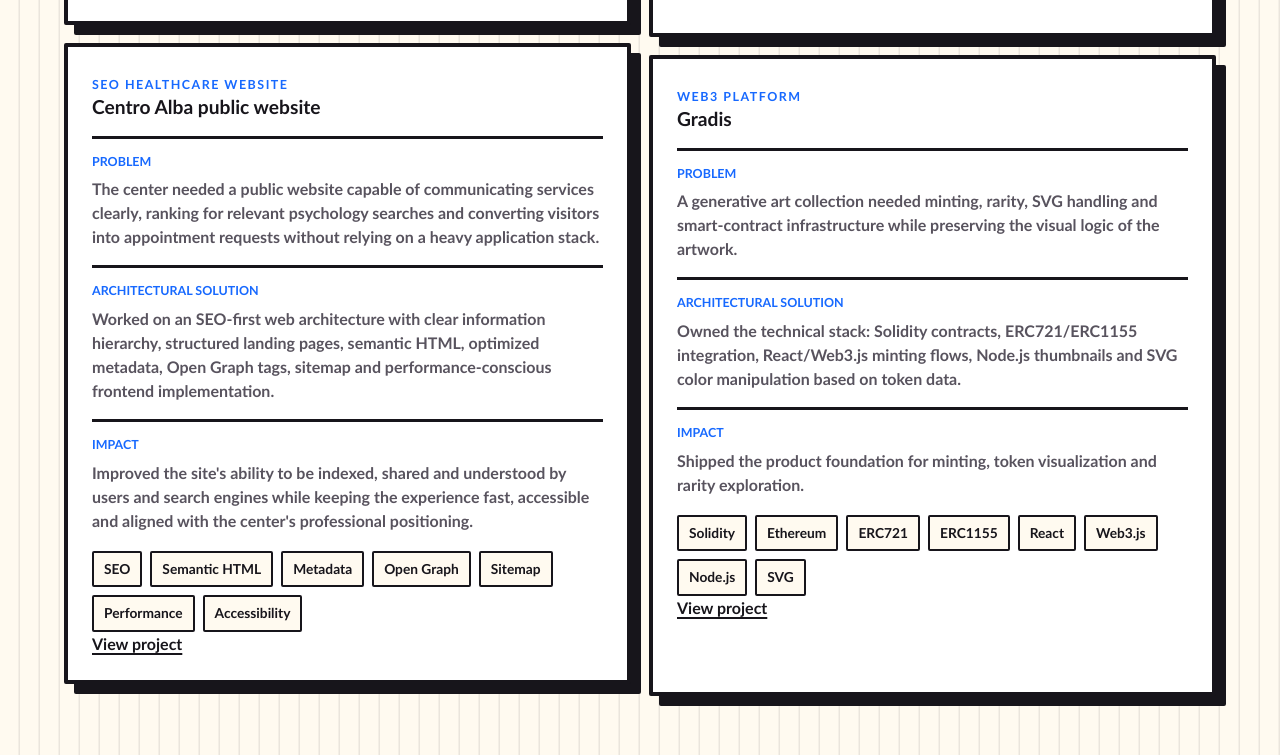
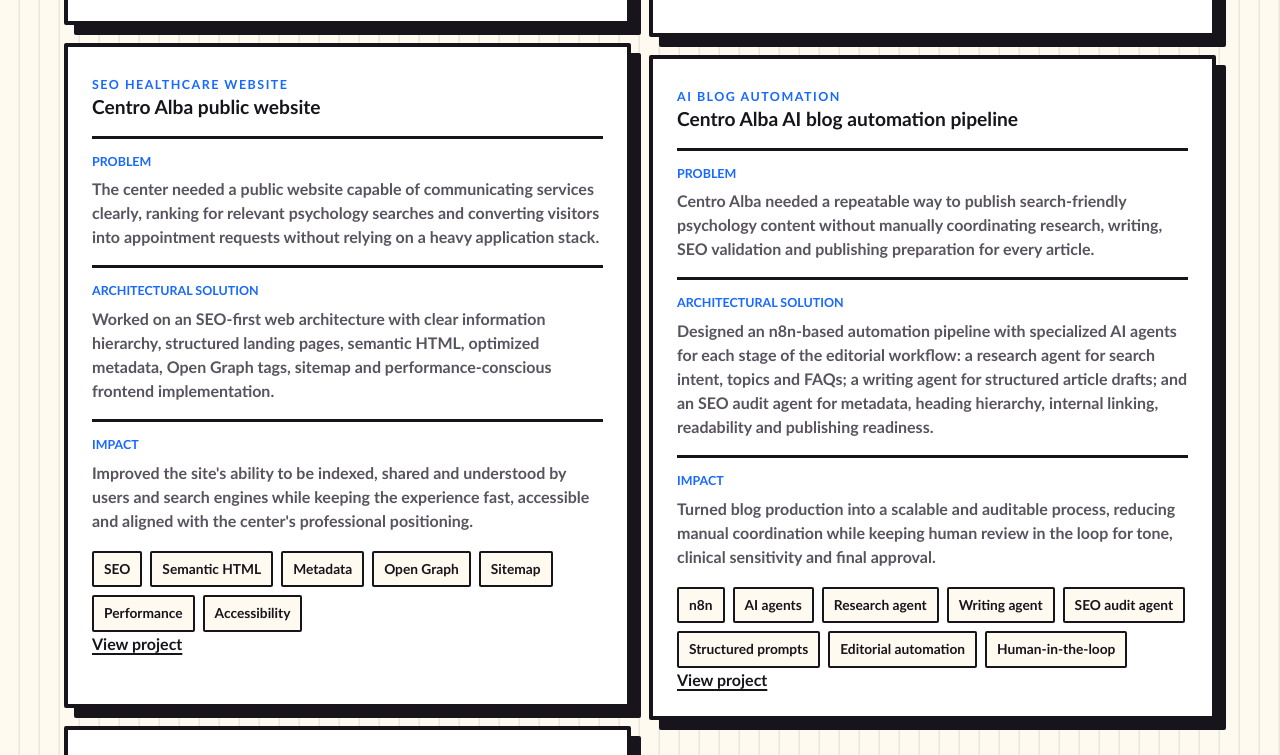
Before and after one commit to JeanOsorio/JeanOsorio.github.io, an Astro site: page / in a window 1280 px wide. Shown: the part 9925-10680 px from the top of the page. Built offline with nearby package versions, Linux system fonts and the light colour scheme; Astro itself is replaced by a stand-in of ours.

Commit message:
feat: add n8n project

```diff
--- a/src/pages/index.astro
+++ b/src/pages/index.astro
@@ -180,6 +180,18 @@
     impact:
       "Improved the site's ability to be indexed, shared and understood by users and search engines while keeping the experience fast, accessible and aligned with the center's professional positioning.",
     technologies: ["SEO", "Semantic HTML", "Metadata", "Open Graph", "Sitemap", "Performance", "Accessibility"],
+    href: "https://centroalba.es"
+  },
+  {
+    type: "AI blog automation",
+    title: "Centro Alba AI blog automation pipeline",
+    problem:
+      "Centro Alba needed a repeatable way to publish search-friendly psychology content without manually coordinating research, writing, SEO validation and publishing preparation for every article.",
+    solution:
+      "Designed an n8n-based automation pipeline with specialized AI agents for each stage of the editorial workflow: a research agent for search intent, topics and FAQs; a writing agent for structured article drafts; and an SEO audit agent for metadata, heading hierarchy, internal linking, readability and publishing readiness.",
+    impact:
+      "Turned blog production into a scalable and auditable process, reducing manual coordination while keeping human review in the loop for tone, clinical sensitivity and final approval.",
+    technologies: ["n8n", "AI agents", "Research agent", "Writing agent", "SEO audit agent", "Structured prompts", "Editorial automation", "Human-in-the-loop"],
     href: "https://centroalba.es"
   },
   {
```
